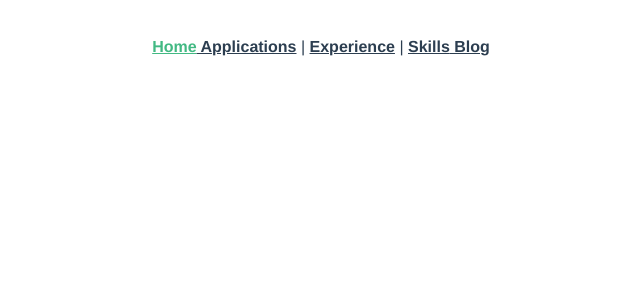
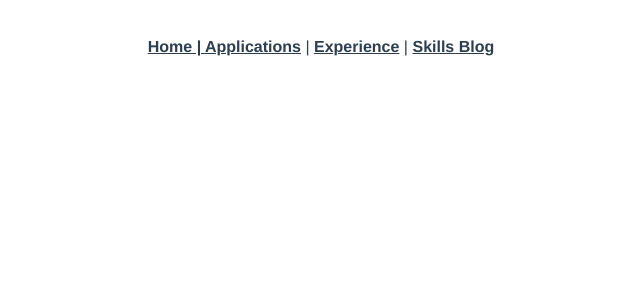
Before and after one commit to Sulai3030/vuestrap-port, a Vue app in the folder port-prac/: page /about in a window 1280 px wide. Shown: the top 300 px of the page, without its empty margins (144-784 px from the left). Built offline with nearby package versions, Linux system fonts and the light colour scheme.

Commit message:
rollback

```diff
--- a/port-prac/public/index.html
+++ b/port-prac/public/index.html
@@ -5,6 +5,7 @@
     <meta http-equiv="X-UA-Compatible" content="IE=edge">
     <meta name="viewport" content="width=device-width,initial-scale=1.0">
     <link rel="icon" href="<%= BASE_URL %>favicon.ico">
+    <script src="https://unpkg.com/vue@2.4.2"></script>
     <title><%= htmlWebpackPlugin.options.title %></title>
   </head>
   <body>
--- a/port-prac/src/App.vue
+++ b/port-prac/src/App.vue
@@ -1,7 +1,7 @@
 <template>
   <div id="app">
     <div id="nav">
-      <router-link to="/">Home</router-link>
+      <router-link to="/Home">Home |</router-link>
       <router-link to="/Applications"> Applications</router-link> |
       <router-link to="/Experience"> Experience</router-link> |
       <router-link to="/Skills"> Skills</router-link>
--- /dev/null
+++ b/port-prac/src/views/About.vue
@@ -0,0 +1,11 @@
+<template>
+  <div>
+    <h3>My Profile</h3>
+  </div>
+</template>
+
+<script>
+export default {};
+</script>
+
+<style lang="scss" scoped></style>
--- a/port-prac/src/views/Blog.vue
+++ b/port-prac/src/views/Blog.vue
@@ -1,6 +1,6 @@
 <template>
   <div id="app">
-    <b-card>
+    <b-card border-variant="success" header="Success" align="center">
       <b-media>
         <template v-slot:aside>
           <b-img blank blank-color="#ccc" width="64" alt="placeholder"></b-img>
--- a/port-prac/src/views/Experience.vue
+++ b/port-prac/src/views/Experience.vue
@@ -1,4 +1,3 @@
-/* eslint-disable prettier/prettier */
 <template>
   <div>
     <b-container class="bv-example-row">
--- a/port-prac/src/views/Home.vue
+++ b/port-prac/src/views/Home.vue
@@ -1,6 +1,6 @@
 <template>
-  <div>
-    <b-container class="bv-example-row bv-example-row-flex-cols">
+  <div id="app">
+    <b-container>
       <b-row align-v="center">
         <b-col align-self="center">
           <b-card-group>
@@ -31,17 +31,9 @@
   </div>
 </template>
 
-<script>
-export default {};
-</script>
-
-<style lang="scss" scoped></style>
+<style></style>
 
 <script>
 // @ is an alias to /src
-
-export default {
-  name: "Home",
-  components: {}
-};
+export default {};
 </script>
```
